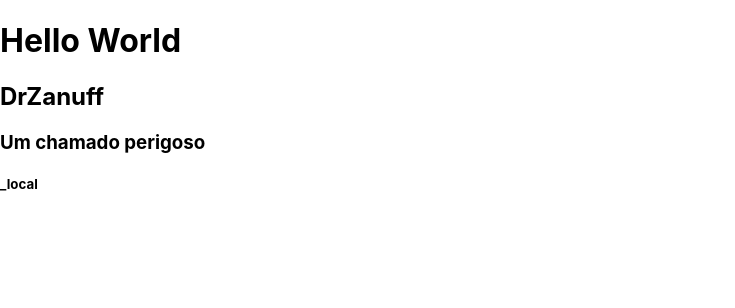
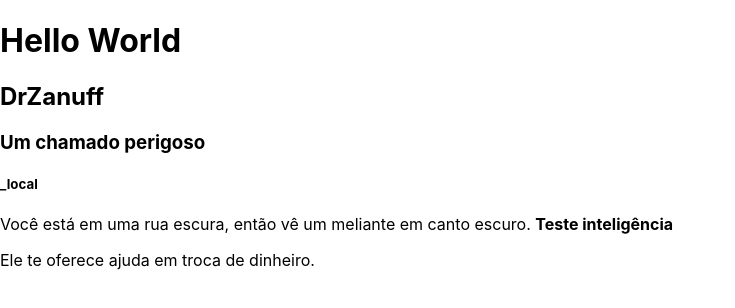
Before and after one commit to DrZanuff/eldritch-horror-random-ecounters, a Next.js app: page / in a window 1280 px wide. Shown: the top 308 px of the page, without its empty margins (0-735 px from the left). Built offline with nearby package versions, Linux system fonts and the light colour scheme.

Commit message:
Use plain JS isntead JSON

```diff
--- a/src/cards/defaultCityLocations/data.json
+++ b/src/cards/defaultCityLocations/data.json
@@ -30,8 +30,8 @@
       "content": {
         "intro": {
           "languageOptions": {
-            "pt-br": "Você está a caminho $smallScope/$.[ message1 | message2 | message3 ] que você recebeu sem remetente lhe informou para se encontrar neste local. Na mensagem há um símbolo estranho desenhado na parte de trás.",
-            "en-us": "You are on your way $smallScope/$.[ message1 | message2 | message3 ] that you would go without a sender informed you to meet at this location. In the message there is a strange strange symbol on the back."
+            "pt-br": "Você está a caminho $smallScope/$.[ message1 | message2 | message3 ] que você recebeu sem remetente lhe informou para se encontrar neste local. Na mensagem há um símbolo estranho desenhado na parte de trás.[ A | B | C ]",
+            "en-us": "You are on your way $smallScope/$.[ message1 | message2 | message3 ] that you would go without a sender informed you to meet at this location. In the message there is a strange strange symbol on the back.[ A | B | C ]"
           },
           "nextStep": "_local",
           "localVariables": {
--- a/src/components/CardDisplay/index.tsx
+++ b/src/components/CardDisplay/index.tsx
@@ -5,7 +5,7 @@ import {
   Locations,
   GlobalVariables,
 } from '../../types/DeckType'
-
+import { superEval } from '../myJs'
 interface CardProps {
   currentDeck: DeckData
   currentCard: number
@@ -48,11 +48,14 @@ export function CardDisplay({
 
       // eslint-disable-next-line @typescript-eslint/no-non-null-assertion
       nextStep(
+        // eslint-disable-next-line @typescript-eslint/no-non-null-assertion
         card.content.intro.languageOptions![language],
         globals,
         location,
         language
       )
+
+      console.log(superEval())
     },
     // eslint-disable-next-line react-hooks/exhaustive-deps
     []
@@ -71,6 +74,8 @@ export function CardDisplay({
         return result[1]
       })
 
+      const resultingText = ''
+
       if (globalsArray.length > 0) {
         console.log('Arrays de Globals', globalsArray[0])
         console.log('Globals', globals)
@@ -86,6 +91,13 @@ export function CardDisplay({
       const regexLocal = /\[(.*?)\]/g
       const localArray = [...text.matchAll(regexLocal)].map((result) => {
         const array = result[1].split('|').map((element) => element.trim())
+
+        console.log(
+          text
+            .replace(result[1], array[0])
+            .replaceAll(/\[/g, '')
+            .replaceAll(/\]/g, '')
+        )
 
         return shuffle(array)
       })
@@ -136,6 +148,7 @@ export function CardDisplay({
             currentLocation,
             currentDeck.cards[currentCard].variables
           )}
+          <div dangerouslySetInnerHTML={{ __html: superEval() }}></div>
         </>
       )}
     </>
--- /dev/null
+++ b/src/components/myJs.js
@@ -0,0 +1,63 @@
+export function superEval() {
+  let text = ''
+
+  function shuffle(a) {
+    for (let j, i = a.length - 1; i > 0; i--) {
+      j = Math.floor(Math.random() * (i + 1))
+      ;[a[i], a[j]] = [a[j], a[i]]
+    }
+
+    return a[0]
+  }
+
+  function append(str) {
+    text += /*html*/ `
+    <p>
+      ${str.trim()}
+    <p>
+    `
+  }
+
+  intro()
+
+  function intro() {
+    const person1 = shuffle([
+      'um meliante',
+      'um mendingo',
+      'um catador de lixo',
+    ])
+
+    append(
+      `Você está em uma rua escura, então vê ${person1} em canto escuro. <b>Teste inteligência</b>`
+    )
+
+    shuffle([outCome1, outCome2, outCome3])()
+  }
+
+  function outCome1() {
+    append('Ele te oferece ajuda em troca de dinheiro.')
+  }
+
+  function outCome2() {
+    append('Ele te oferece uma arma em troca de sanidade.')
+  }
+
+  function outCome3() {
+    const weapon = shuffle(['adaga', 'espada', 'bomba'])
+    append(`Ele te ataca com uma ${weapon}`)
+
+    shuffle([fate1, fate2])()
+  }
+
+  function fate1() {
+    append('Você defende e nada acontece')
+  }
+
+  function fate2() {
+    append('Ele te fere. <b>Perca 1 de vida</b>')
+  }
+
+  return text
+}
+
+// export const data = JSON.stringify(superEval)
```
